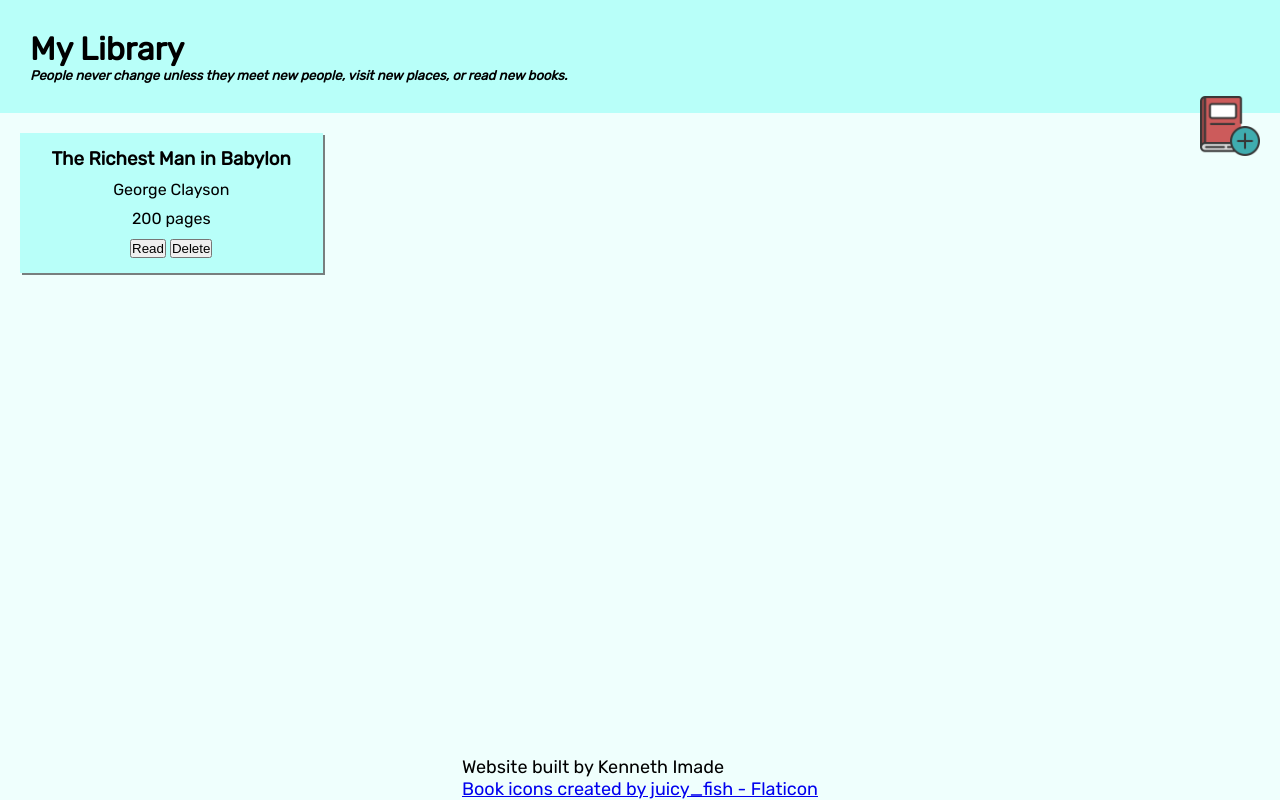
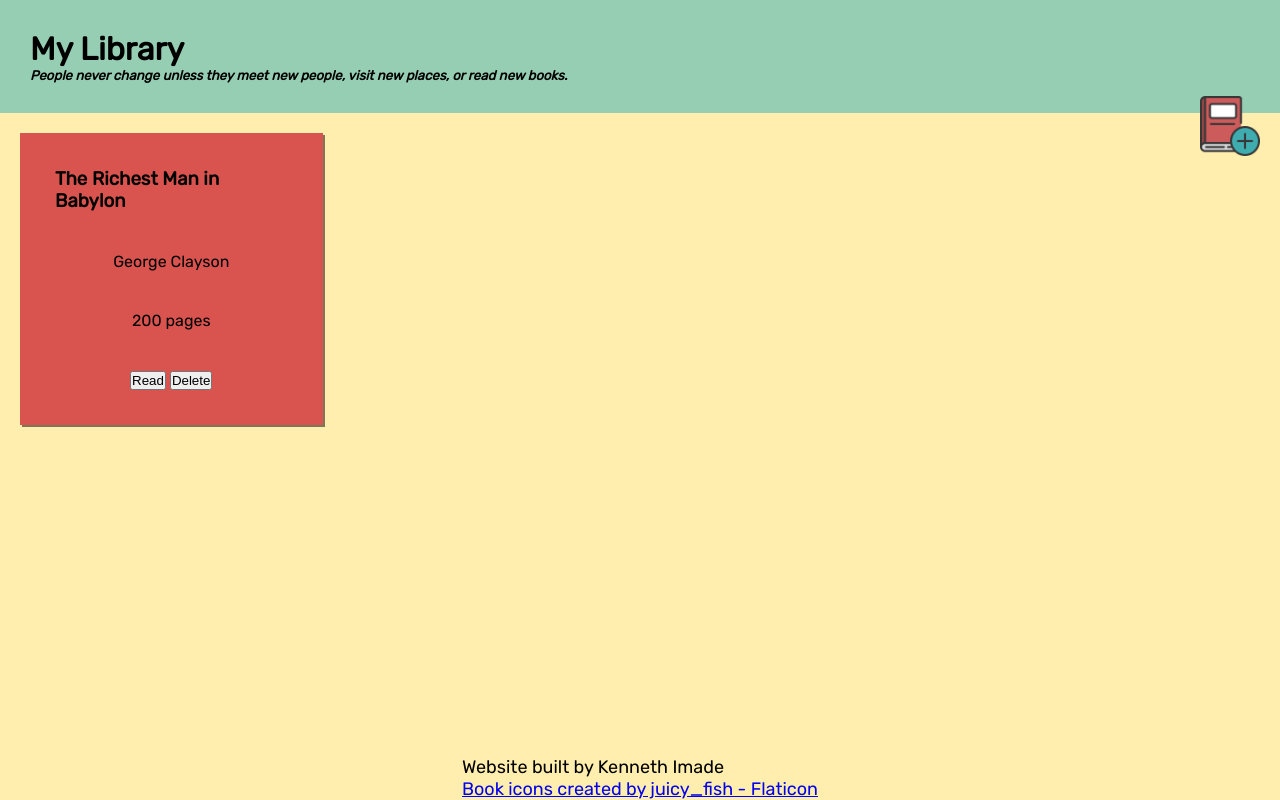
Before and after one commit to KenImade/library, a plain HTML site: page index.html in a window 1280 px wide. Drawn offline with Linux system fonts and the light colour scheme.

Commit message:
changed webpage color palette

```diff
--- a/styles.css
+++ b/styles.css
@@ -13,7 +13,7 @@ body {
     position: relative;
     min-height: 100%;
     font-family: 'Rubik', sans-serif;
-    background-color: #EFFFFD;
+    background-color: #FFEEAD;
 }
 
 .container {
@@ -21,7 +21,7 @@ body {
 }
 
 .title-bar {
-    background-color: #B8FFF9;
+    background-color: #96CEB4;
     display: flex;
     flex-direction: row;
     align-items: center;
@@ -40,7 +40,7 @@ body {
 }
 
 .main-content {
-    background-color: #EFFFFD;
+    background-color: #FFEEAD;
     padding: 20px;
 }
 
@@ -67,12 +67,12 @@ body {
 }
 
 .book-card {
-    background-color: #B8FFF9;
+    background-color: #D9534F;
     display: flex;
     flex-direction: column;
-    gap: 10px;
+    gap: 40px;
     align-items: center;
-    padding: 15px;
+    padding: 35px;
     box-shadow: 2px 2px rgba(0, 0, 0, 0.5)
 }
 
```
